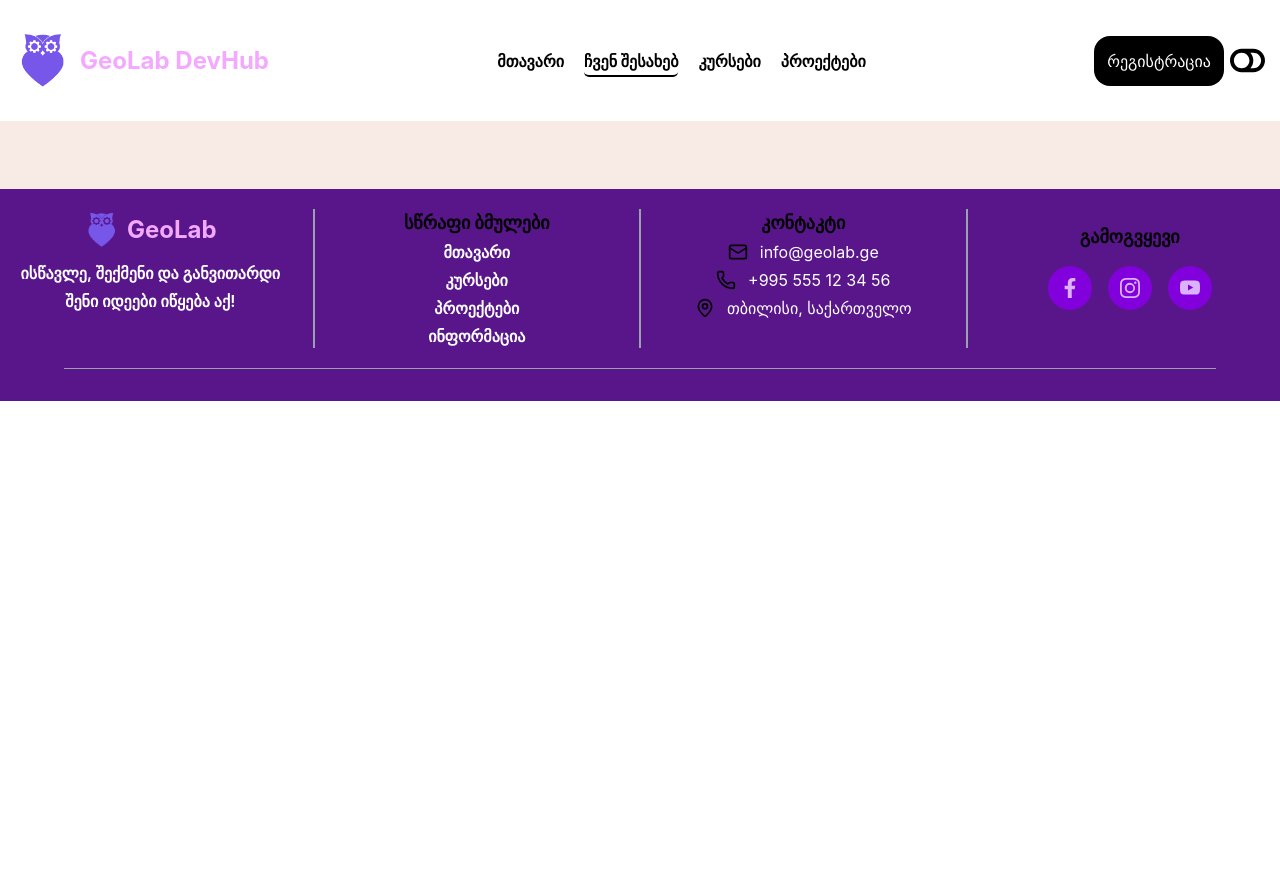
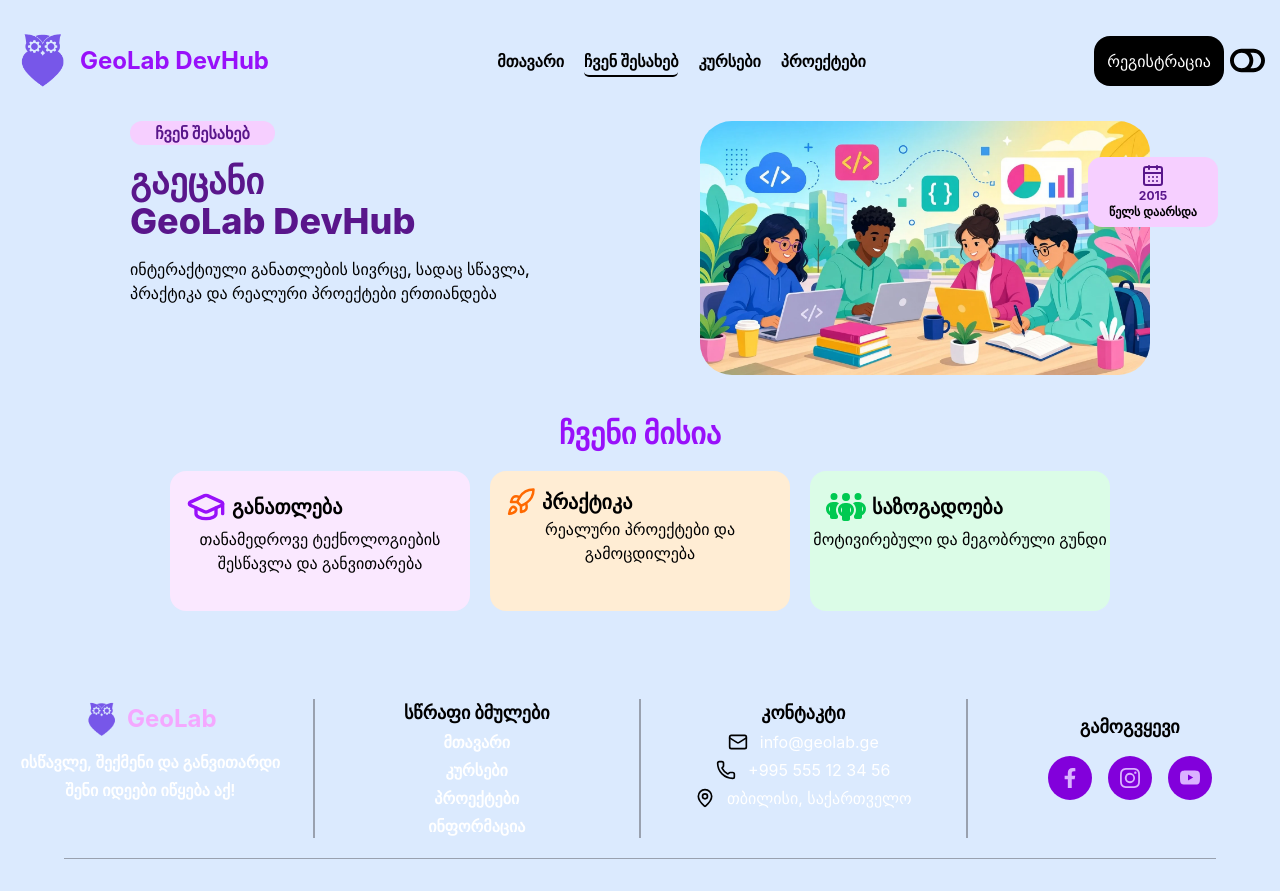
Before and after one commit to Aleeksandree/GeoLab-DevHub, a React (Vite) app: page /infos in a window 1280 px wide. Before the commit the page ends 800 px from the top, so only its background shows below. Built offline with nearby package versions, Linux system fonts and the light colour scheme.

Commit message:
feat: add theme toggle, update home and footer, build about sections

```diff
--- a/main.jsx
+++ b/main.jsx
@@ -3,9 +3,12 @@ import { createRoot } from "react-dom/client";
 import "./index.css";
 import App from "./App.jsx";
 import { BrowserRouter } from "react-router-dom";
+import { ModeProvaider } from "./src/Context/Context.jsx";
 
 createRoot(document.getElementById("root")).render(
   <BrowserRouter>
-    <App />
+    <ModeProvaider>
+      <App />
+    </ModeProvaider>
   </BrowserRouter>,
 );
--- a/src/App.jsx
+++ b/src/App.jsx
@@ -10,12 +10,12 @@ import { useState } from "react";
 
 const App = () => {
   return (
-    <div className="  bg-[#F8EBE6]">
+    <div className=" bg-blue-100 ">
       <Header />
 
       <Routes>
         <Route path="/" element={<Home />} />
-        <Route path="/info" element={<Info />} />
+        <Route path="/infos" element={<Info />} />
         <Route path="/cours" element={<Course />} />
         <Route path="/projects" element={<Projects />} />
         <Route path="/register" element={<Register />} />
--- /dev/null
+++ b/src/Context/Context.jsx
@@ -0,0 +1,16 @@
+import { createContext, useState } from "react";
+
+export const ModeContext = createContext();
+
+export function ModeProvider({ children }) {
+  const [light, setLight] = useState(false);
+  function swichMode() {
+    setLight((prev) => !prev);
+  }
+
+  return (
+    <ModeContext.Provider value={{ light, setLight, swichMode }}>
+      {children}
+    </ModeContext.Provider>
+  );
+}
--- a/src/components/Footer.jsx
+++ b/src/components/Footer.jsx
@@ -3,8 +3,11 @@ import GeoLab from "../assets/geolab.png";
 import { Mail, MapPin, Phone } from "lucide-react";
 import { FaFacebook, FaFacebookF } from "react-icons/fa";
 import { BsInstagram, BsYoutube } from "react-icons/bs";
+import { useContext } from "react";
+import { ModeContext } from "../Context/Context";
 
 const Footer = () => {
+  const { light, setLight, swichMode } = useContext(ModeContext);
   const navBar = [
     {
       name: "მთავარი",
@@ -13,17 +16,17 @@ const Footer = () => {
     },
     {
       name: "კურსები",
-      path: "/Cours",
+      path: "/cours",
       id: 2,
     },
     {
       name: "პროექტები",
-      path: "/Projects",
+      path: "/projects",
       id: 3,
     },
     {
       name: "ინფორმაცია",
-      path: "/Info",
+      path: "/infos",
       id: 4,
     },
   ];
@@ -33,7 +36,7 @@ const Footer = () => {
     { id: 3, text: "თბილისი, საქართველო", icon: MapPin },
   ];
   return (
-    <div className="w-full bg-purple-900  mt-17  ">
+    <div className={`w-full mt-17 ${light ? "bg-mist-900" : "bg-blue-100 "}`}>
       <div className="max-w-[1440px] mx-auto flex gap-5 px-2 pt-5 ">
         <div className=" flex-1  flex flex-col items-center gap-2.5">
           <div className="flex items-center  gap-2  ">
--- a/src/components/Header.jsx
+++ b/src/components/Header.jsx
@@ -2,25 +2,22 @@ import { Link } from "react-router-dom";
 import Home from "./Home";
 import HeaderNav from "./HeaderNav";
 import GeoLab from "../assets/GeoLab.png";
-import { useState } from "react";
+import { useContext, useState } from "react";
 import { FaToggleOff, FaToggleOn } from "react-icons/fa";
+import { ModeContext } from "../Context/Context";
 
 const Header = () => {
-  const [light, setLight] = useState(false);
-
-  function swichMode() {
-    setLight((prev) => !prev);
-  }
+  const { light, setLight, swichMode } = useContext(ModeContext);
   return (
     <div
-      className={`w-full flex items-center sticky top-0 z-50 ${
-        light ? "bg-purple-800" : "bg-white"
+      className={`w-full flex items-center sticky top-0 z-50 gap-[] ${
+        light ? "bg-mist-900" : "bg-blue-100 "
       }`}
     >
       <div className="w-full max-w-[1440px] flex  mx-auto  rounded-2xl justify-between items-center px-[15px] py-7   ">
         <Link className="flex items-center gap-2.5" to={"/"}>
           <img className="w-[55px] rounded-2xl " src={GeoLab} alt="Logo-icon" />
-          <h2 className="text-fuchsia-300 font-bold text-2xl">GeoLab DevHub</h2>
+          <h2 className="text-purple-600 font-bold text-2xl">GeoLab DevHub</h2>
         </Link>
         <HeaderNav light={light} />
 
@@ -30,8 +27,10 @@ const Header = () => {
               className={`w-[120px] h-[50px] rounded-2xl   font-medium cursor-pointer" ${light ? "text-black" : "text-white"}`}
             >
               <Link
-                className={` w-[130px] h-[50px] rounded-2xl flex items-center justify-center ${light ? "bg-white font-medium" : "bg-black font-medium "}  px-4`}
-                to={"/register"}
+                to="/register"
+                className={`w-[130px] h-[50px] rounded-2xl flex items-center justify-center font-medium ${
+                  light ? "bg-white text-black" : "bg-black text-white"
+                }`}
               >
                 რეგისტრაცია
               </Link>
--- a/src/components/HeaderNav.jsx
+++ b/src/components/HeaderNav.jsx
@@ -35,7 +35,7 @@ const HeaderNav = ({ light }) => {
             to={eachNav.path}
             className={({ isActive }) =>
               isActive
-                ? "border-b-2 border-black text-black pb-1 rounded-[5px]"
+                ? `border-b-2 pb-1 rounded-[5px] ${light ? "border-white" : "border-black"}`
                 : ""
             }
           >
--- a/src/components/Info.jsx
+++ b/src/components/Info.jsx
@@ -1,5 +1,77 @@
+import {
+  Calendar,
+  Calendar1Icon,
+  CalendarDays,
+  GraduationCap,
+  RocketIcon,
+} from "lucide-react";
+import itcourse from "../assets/itcourse.png";
+import { FaPeopleGroup } from "react-icons/fa6";
 const Info = () => {
-  return <div>Info</div>;
+  return (
+    <div className="flex flex-col gap-[40px]">
+      <div className="max-w-[1400px]  w-full justify-center gap-[120px] flex">
+        <div className=" w-[450px] flex flex-col gap-4">
+          <span className="text-purple-900 bg-fuchsia-200 w-[145px] text-center rounded-2xl font-bold">
+            ჩვენ შესახებ
+          </span>
+          <h2 className="text-purple-900 font-extrabold text-4xl flex flex-col">
+            <span className="font-bold"> გაეცანი</span> GeoLab DevHub
+          </h2>
+          <p className="text-black font-medium">
+            ინტერაქტიული განათლების სივრცე, სადაც სწავლა, პრაქტიკა და რეალური
+            პროექტები ერთიანდება
+          </p>
+        </div>
+
+        {/*  */}
+        <div className="relative">
+          <img className="w-[450px] rounded-4xl" src={itcourse} alt="s" />
+          <span className=" absolute top-9 left-97 bg-fuchsia-200 w-[130px] min-h-[70px] rounded-[14px] flex justify-center flex-col items-center text-xs">
+            <CalendarDays className="text-purple-900 " />
+            <span className="flex flex-col items-center font-bold">
+              <span className="text-purple-900 font-bold">2015</span> წელს
+              დაარსდა
+            </span>
+          </span>
+        </div>
+      </div>
+      {/* SECTION 2 */}
+      <div className="max-w-[1400px]  w-full flex justify-center items-center flex-col gap-5">
+        <h2 className="font-bold text-purple-600 text-3xl">ჩვენი მისია</h2>
+        <div className="flex gap-5 ">
+          <div className="flex flex-col w-[300px] rounded-2xl   h-[140px] bg-fuchsia-100   hover:-translate-y-2 transition-transform duration-300 ">
+            <div className="flex items-center  gap-1.5 ml-4 mt-4 ">
+              <GraduationCap className="text-purple-600" size={40} />
+              <h4 className="font-bold  text-[20px]">განათლება</h4>
+            </div>
+            <span className="text-center font-medium">
+              თანამედროვე ტექნოლოგიების შესწავლა და განვითარება
+            </span>
+          </div>
+
+          <div className="flex flex-col w-[300px] rounded-2xl   h-[140px] bg-orange-100  hover:-translate-y-2 transition-transform duration-300 ">
+            <div className="flex items-center  gap-1.5 ml-4 mt-4 ">
+              <RocketIcon className="text-orange-500" size={30} />
+              <h4 className="font-bold  text-[20px]">პრაქტიკა</h4>
+            </div>
+            <span className="text-center font-medium">
+              რეალური პროექტები და გამოცდილება
+            </span>
+          </div>
+          <div className="flex flex-col w-[300px] rounded-2xl   h-[140px] bg-green-100  hover:-translate-y-2 transition-transform duration-300 ">
+            <div className="flex items-center  gap-1.5 ml-4 mt-4 ">
+              <FaPeopleGroup className="text-green-500" size={40} />
+              <h4 className="font-bold  text-[20px]">საზოგადოება</h4>
+            </div>
+            <span className="text-center font-medium">
+              მოტივირებული და მეგობრული გუნდი
+            </span>
+          </div>
+        </div>
+      </div>
+    </div>
+  );
 };
 
 export default Info;
--- a/src/components/Services.jsx
+++ b/src/components/Services.jsx
@@ -41,7 +41,7 @@ const Services = () => {
               <div className="w-[55px] bg-purple-200 flex items-center justify-center rounded-2xl h-10 w-20">
                 <Icon
                   size={30}
-                  className="   pt-1   rounded-4xl text-purple-700"
+                  className="   pt-1   rounded-4xl  text-purple-700"
                 />
               </div>
               <h3 className="font-bold text-[20px] text-black">
--- a/src/index.css
+++ b/src/index.css
@@ -1,6 +1,6 @@
 @import "tailwindcss";
 
 .active {
-  color: black;
+  color: purple;
   border-bottom: 2px solid red;
 }
--- a/src/main.jsx
+++ b/src/main.jsx
@@ -3,9 +3,12 @@ import { createRoot } from "react-dom/client";
 import "./index.css";
 import App from "./App.jsx";
 import { BrowserRouter } from "react-router-dom";
+import { ModeProvider } from "./Context/Context.jsx";
 
 createRoot(document.getElementById("root")).render(
   <BrowserRouter>
-    <App />
+    <ModeProvider>
+      <App />
+    </ModeProvider>
   </BrowserRouter>,
 );
```
Also changed, not shown: src/components/Home.jsx (+4 -4 lines), src/assets/itcourse.png (added).
